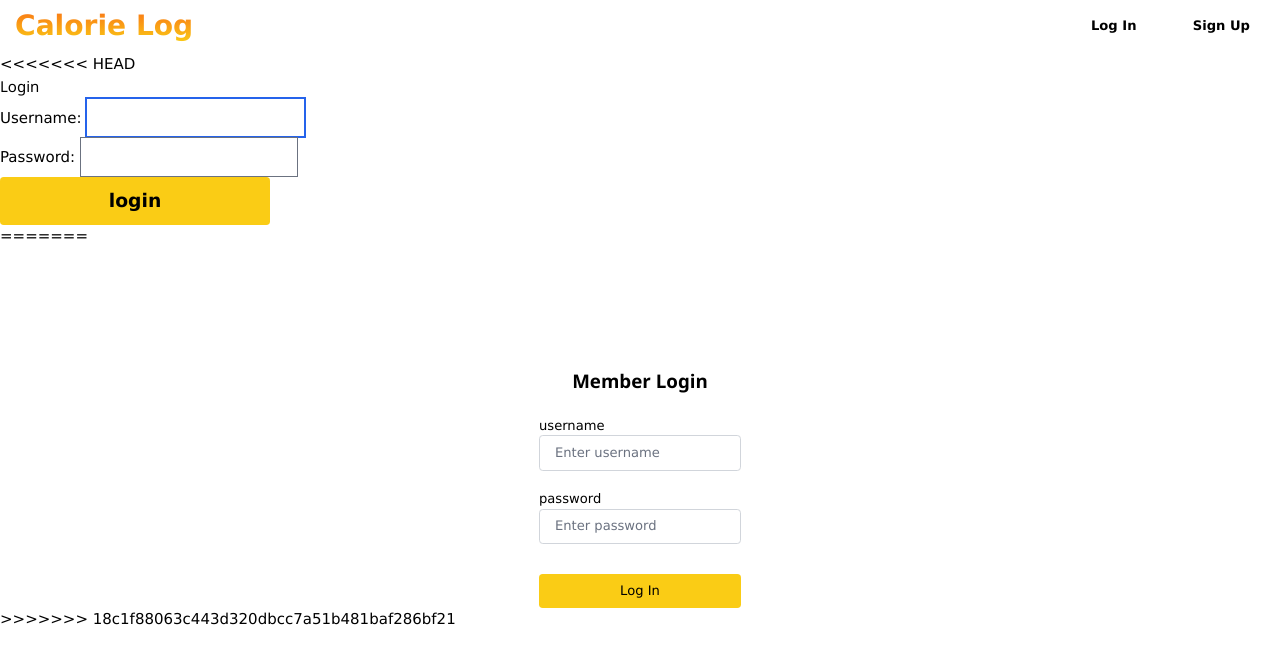
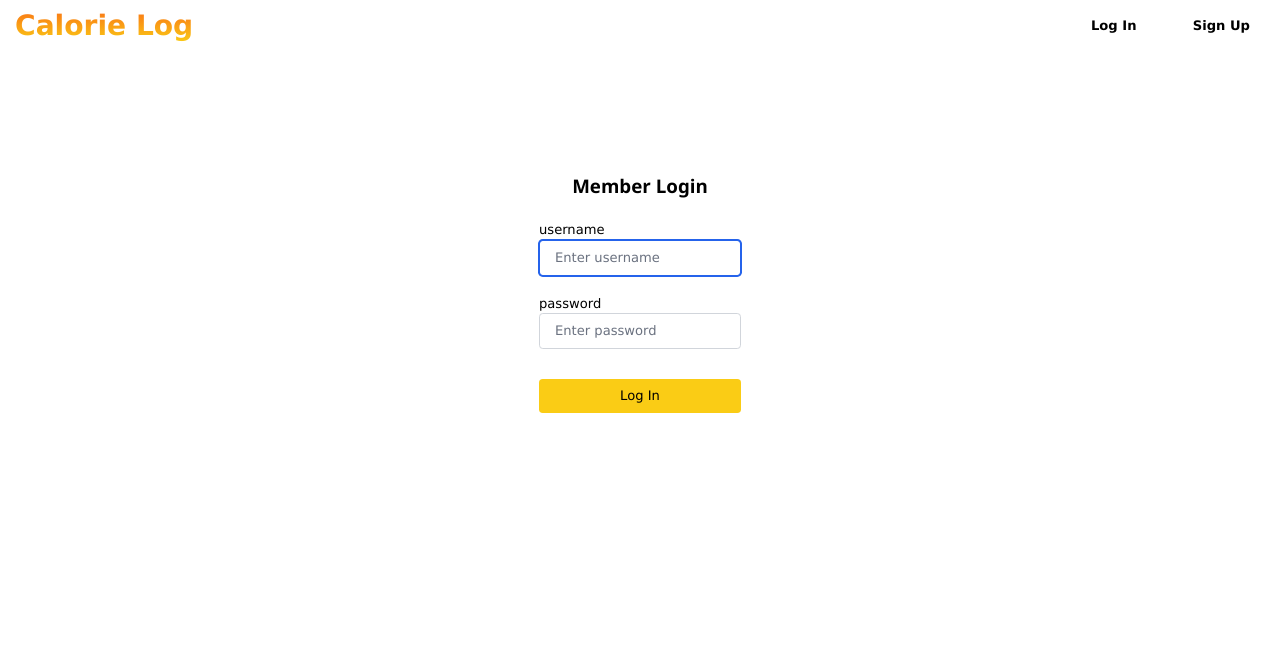
Before and after one commit to Guikin/CalorieLog, a Django app: page /account/login/ in a window 1280 px wide. Shown: the top 664 px of the page. Run offline with Django 4.2, Linux system fonts and the light colour scheme; some libraries are stand-ins or nearby versions.

Commit message:
Update login.html

```diff
--- a/main_app/templates/registration/login.html
+++ b/main_app/templates/registration/login.html
@@ -1,16 +1,6 @@
 {% extends 'base.html'%}
 {% block content %}
 
-<<<<<<< HEAD
-<h1>Login</h1>
-
-<form method="POST" action="{% url 'login' %}">
-    {% csrf_token %}
-    {{ form.as_p}}
-    <input type="submit" class="btn bg-yellow-400 hover:bg-yellow-300 text-black font-bold text-xl px-20 py-3 rounded w-72" value="login">
-    <input type="hidden" class="next" value="{{ next }}">
-</form>
-=======
 <h1 class="text-center pt-32 text-xl font-bold">Member Login</h1>
 
 <div class="flex justify-around flex-row-reverse m-auto w-1/2 items-center pt-6">
@@ -32,6 +22,5 @@
         </form>
     </div>
 </div>
->>>>>>> 18c1f88063c443d320dbcc7a51b481baf286bf21
 
 {% endblock %}
```
